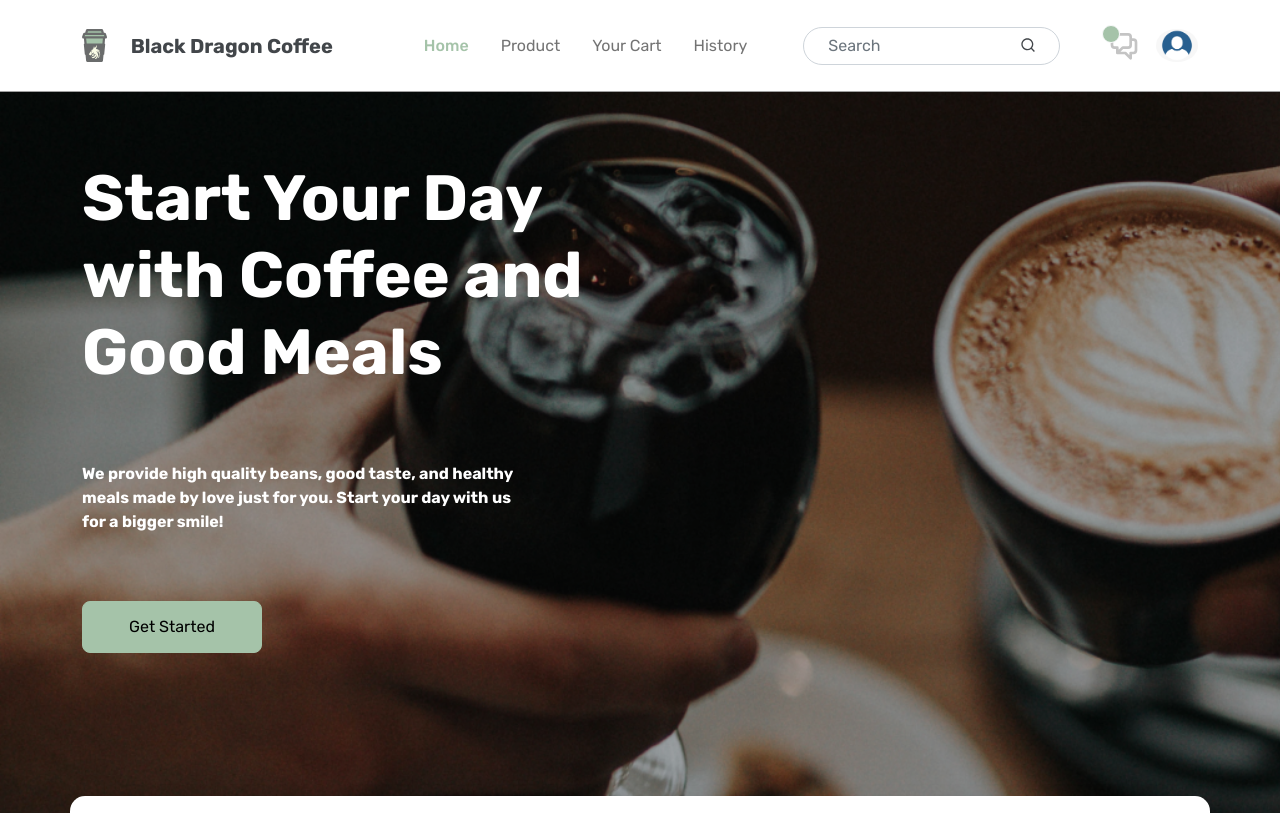
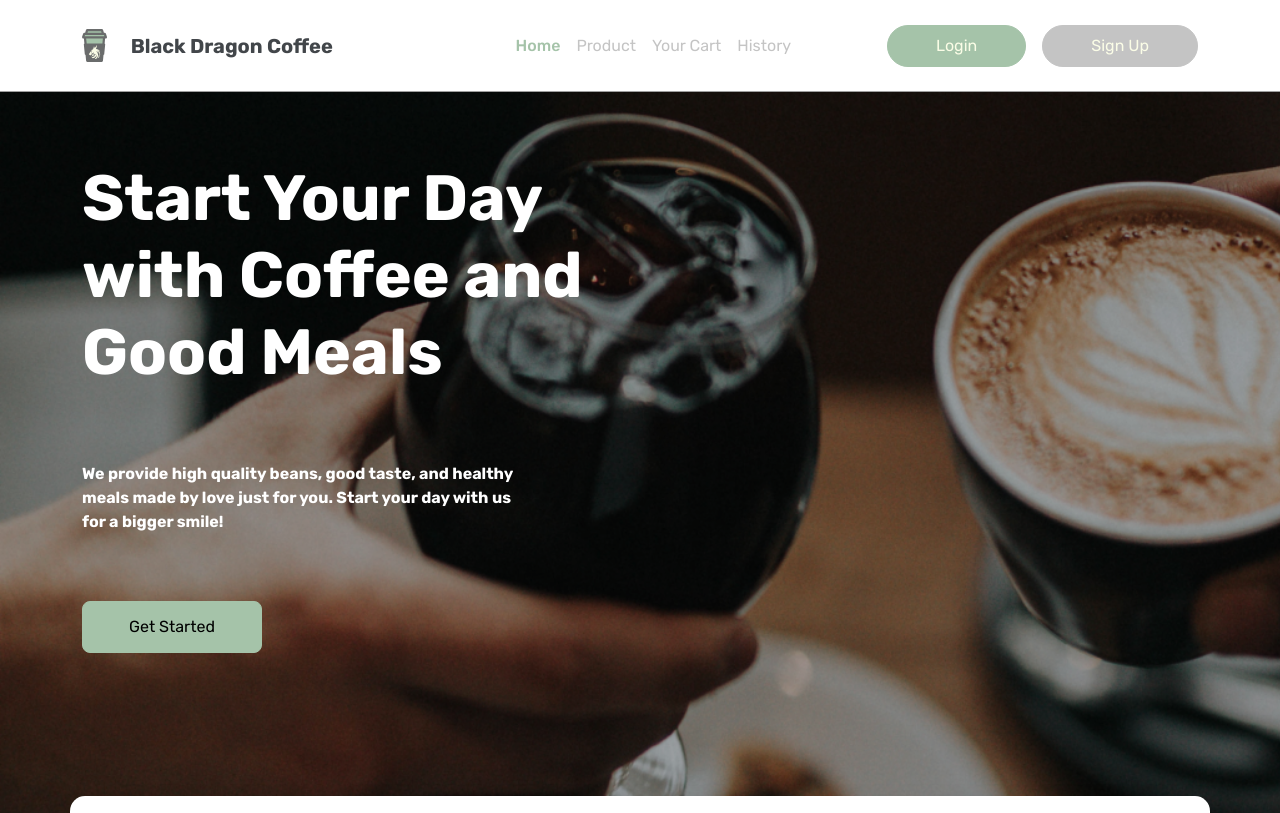
Before and after one commit to aviantofan/black-dragon-coffeeshop-frontend, a React (Create React App) app: page / in a window 1280 px wide. Shown: the top 813 px of the page. Built offline with nearby package versions, Linux system fonts and the light colour scheme; what redux-promise-middleware would draw is missing.

Commit message:
fix: auth detected in navbar

```diff
--- a/src/assets/scss/BDNavbar.scss
+++ b/src/assets/scss/BDNavbar.scss
@@ -15,6 +15,12 @@
     top: 28%;
     right: 1.5rem;
   }
+
+  .bd-nav-link {
+    a {
+      text-decoration: none;
+    }
+  }
 }
 
 @media (min-width: 768px) {
--- a/src/components/BDNavbar.js
+++ b/src/components/BDNavbar.js
@@ -10,13 +10,23 @@ import profilePlaceholder from '../assets/img/profile-pict-placeholder.png';
 
 import '../assets/scss/BDNavbar.scss';
 import { Link } from 'react-router-dom';
+import { useSelector } from 'react-redux';
 
 export default function BDNavbar () {
+  const { auth } = useSelector(state => state);
   const [isLogin, setIsLogin] = useState(false);
 
   useEffect(() => {
-    setIsLogin(true);
+    if (auth.results.token) {
+      setIsLogin(true);
+    } else {
+      setIsLogin(false);
+    }
     console.log('isLogin', isLogin);
+  }, [auth.results]);
+
+  useEffect(() => {
+    // console.log('auth', auth);
   }, []);
 
   return (
@@ -30,11 +40,11 @@ export default function BDNavbar () {
         </Navbar.Brand>
         <Navbar.Toggle className='border-0 box-focus-shadow-none' aria-controls="responsive-navbar-nav" />
         <Navbar.Collapse id="responsive-navbar-nav">
-          <Nav className="ms-auto me-lg-5 mb-3 mb-lg-0">
-            <Nav.Link className='active text-secondary fw-bold me-lg-2' href="/">Home</Nav.Link>
-            <Nav.Link className='mx-lg-2' href="/products">Product</Nav.Link>
-            <Nav.Link className='mx-lg-2' href="/cart">Your Cart</Nav.Link>
-            <Nav.Link className='ms-lg-2' href="/history">History</Nav.Link>
+          <Nav className="bd-nav-link ms-auto me-lg-5 mb-3 mb-lg-0">
+            <Link to='/' className='active text-secondary fw-bold me-lg-2' href="/">Home</Link>
+            <Link to='/products' className='mx-lg-2' href="/products">Product</Link>
+            <Link to='/' className='mx-lg-2' href="/cart">Your Cart</Link>
+            <Link to='/history' className='ms-lg-2' href="/history">History</Link>
           </Nav>
           {
             isLogin
```
